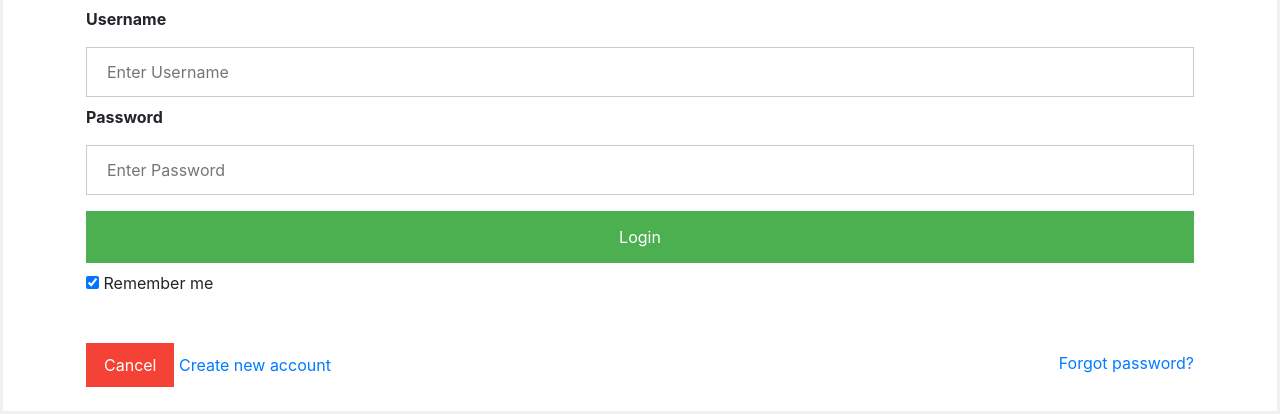
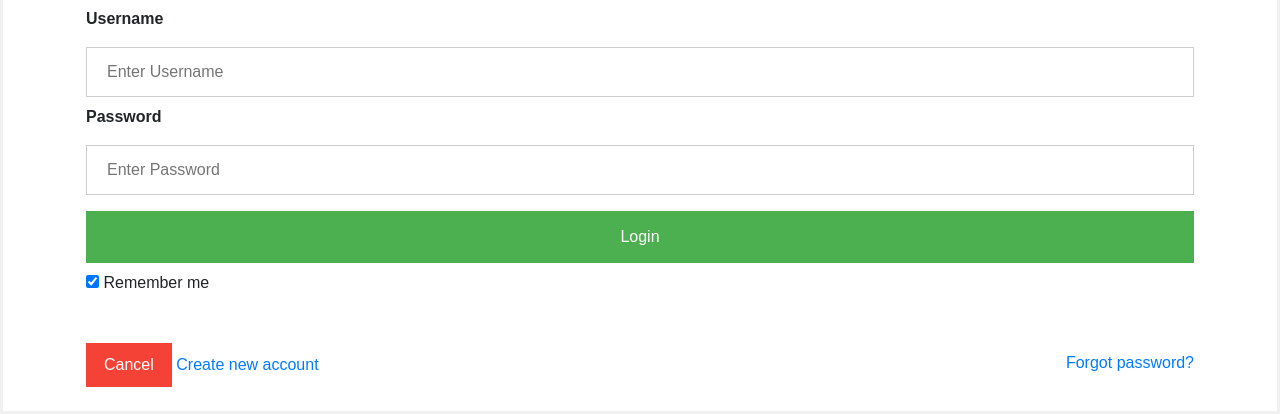
Before and after one commit to Pragya1999/MAILACON, a PHP site: page /login.html in a window 1280 px wide. Shown: the part 477-891 px from the top of the page. Run offline with PHP 8.4, Linux system fonts and the light colour scheme.

Commit message:
Add files via upload

```diff
--- a/p/login.css
+++ b/p/login.css
@@ -1,5 +1,10 @@
-{font-family: Arial, Helvetica, sans-serif;}
-form {border: 3px solid #f1f1f1;}
+* {
+  font-family: Arial, Helvetica, sans-serif;
+}
+
+form {
+  border: 3px solid #f1f1f1;
+}
 
 input[type=text], input[type=password] {
   width: 100%;
--- a/p/login.html
+++ b/p/login.html
@@ -4,9 +4,7 @@
       <meta name="viewport" content="width=device-width, initial-scale=1">
       <link rel="icon" href="logo.png">
 
-
         <title>MAILACON</title>
-
         <link rel="stylesheet" href="https://stackpath.bootstrapcdn.com/bootstrap/4.5.0/css/bootstrap.min.css">
         <link rel="stylesheet" href="https://stackpath.bootstrapcdn.com/bootstrap/4.5.0/js/bootstrap.min.js">
         <link rel="stylesheet" href="https://stackpath.bootstrapcdn.com/bootstrap/4.5.0/js/bootstrap.bundle.min.js">
--- a/p/p.css
+++ b/p/p.css
@@ -1,4 +1,6 @@
-* {box-sizing: border-box;}
+* {
+  box-sizing: border-box;
+}
 
 body {
   margin: 0;
--- a/p/p1.html
+++ b/p/p1.html
@@ -3,7 +3,6 @@
     <head>
       <meta name="viewport" content="width=device-width, initial-scale=1">
       <link rel="icon" href="logo.png">
-
 
       <title>MAILACON</title>
 
@@ -18,7 +17,6 @@
       <div class="header">
         <a href="#default" class="logo">MAILACON</a>
         <div class="header-right">
-
           <a href="#WHY MAILCON">WHY MAILACON?</a>
           <a href="#">TEMPLATES!!</a>
           <a href="#">RESOURCES...</a>
@@ -26,17 +24,13 @@
         </div>
       </div>
 
-
       <div id="wrap">
-
-
             <div class="container">
               <div class="page-header">
                 <h1>WELCOME to MAILACON "YOUR OWN CONNECTION"</h1>
               </div>
               <p class="lead">Many businesses are trying  harder to remain connected with their customers. Start with a India's first free custom domain for up to 3 years, then build a free website to get your business online .</p>
             </div>
-
             <div id="push"></div>
           </div>
 
```
Also changed, not shown: p/images/facebook@2x.png (added), p/images/linked-in@2x.png (added), p/images/pinterest@2x.png (added), p/images/twitter@2x.png (added). Lines whose indentation alone changed are shown as unchanged.
